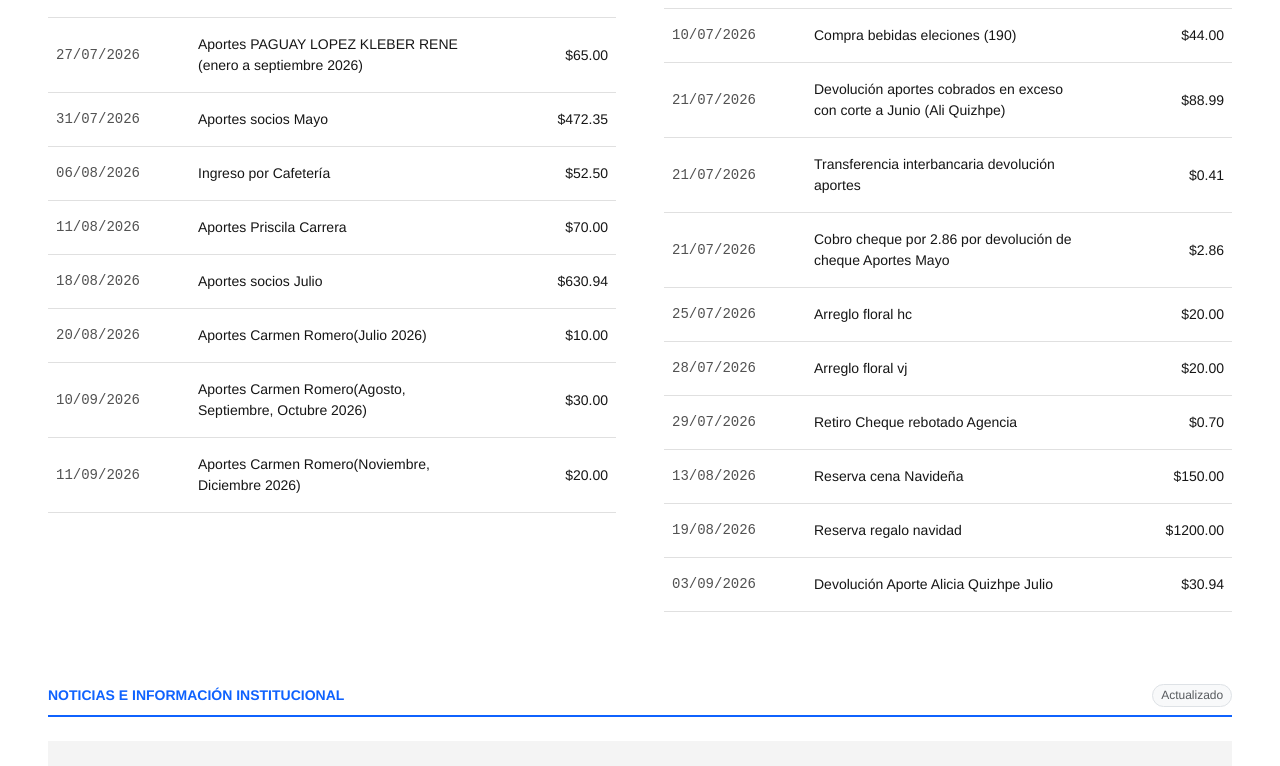
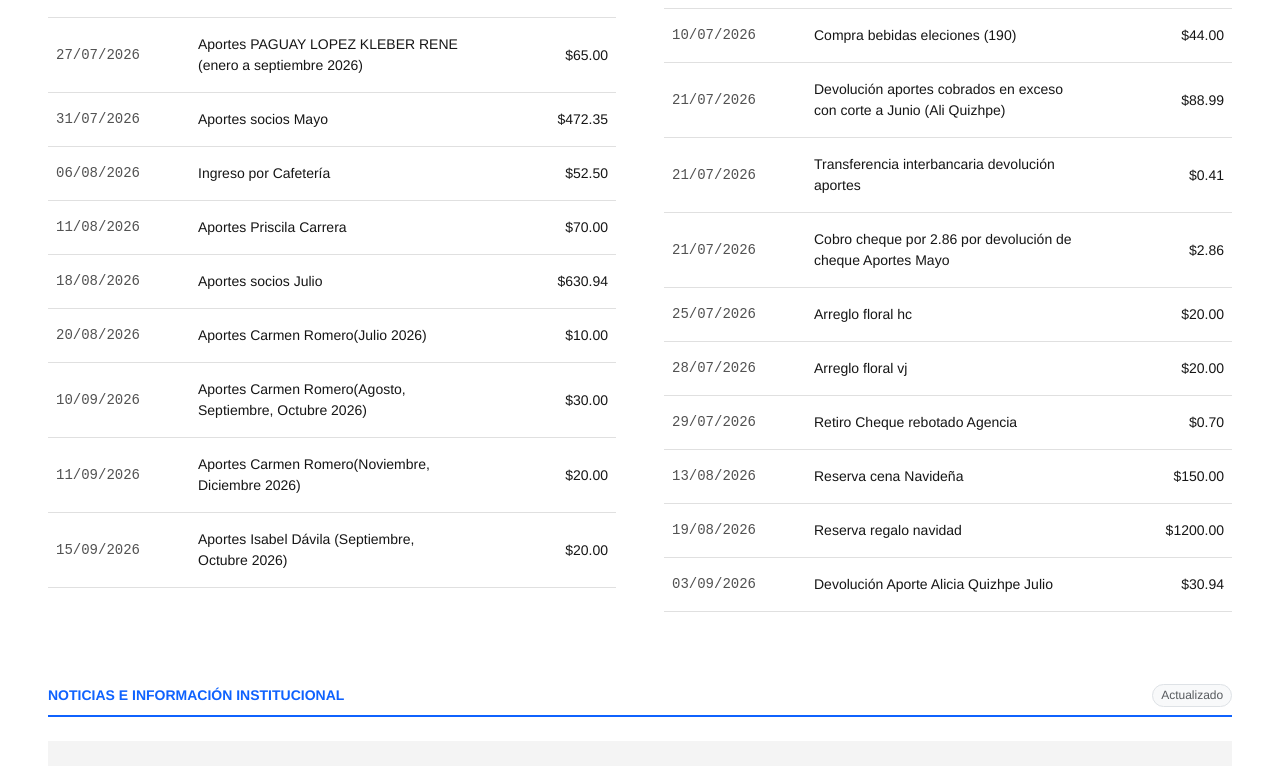
Before and after one commit to jjorgeadrian007/cuentas_aso, a React (Vite) app: page / in a window 1280 px wide. Shown: the part 1106-1872 px from the top of the page. Built offline with nearby package versions, Linux system fonts and the light colour scheme.

Commit message:
aportes isabel

```diff
--- a/src/App.jsx
+++ b/src/App.jsx
@@ -23,6 +23,7 @@ export default function DashboardAsociacion() {
     { id: 15, fecha: "20/08/2026", nombre: "Aportes Carmen Romero(Julio 2026)", valor: 10.00 },
     { id: 16, fecha: "10/09/2026", nombre: "Aportes Carmen Romero(Agosto, Septiembre, Octubre 2026)", valor: 30.00 },
      { id: 17, fecha: "11/09/2026", nombre: "Aportes Carmen Romero(Noviembre, Diciembre 2026)", valor: 20.00 },
+     { id: 18, fecha: "15/09/2026", nombre: "Aportes Isabel Dávila (Septiembre, Octubre 2026)", valor: 20.00 },
 
   ]);
 
```
